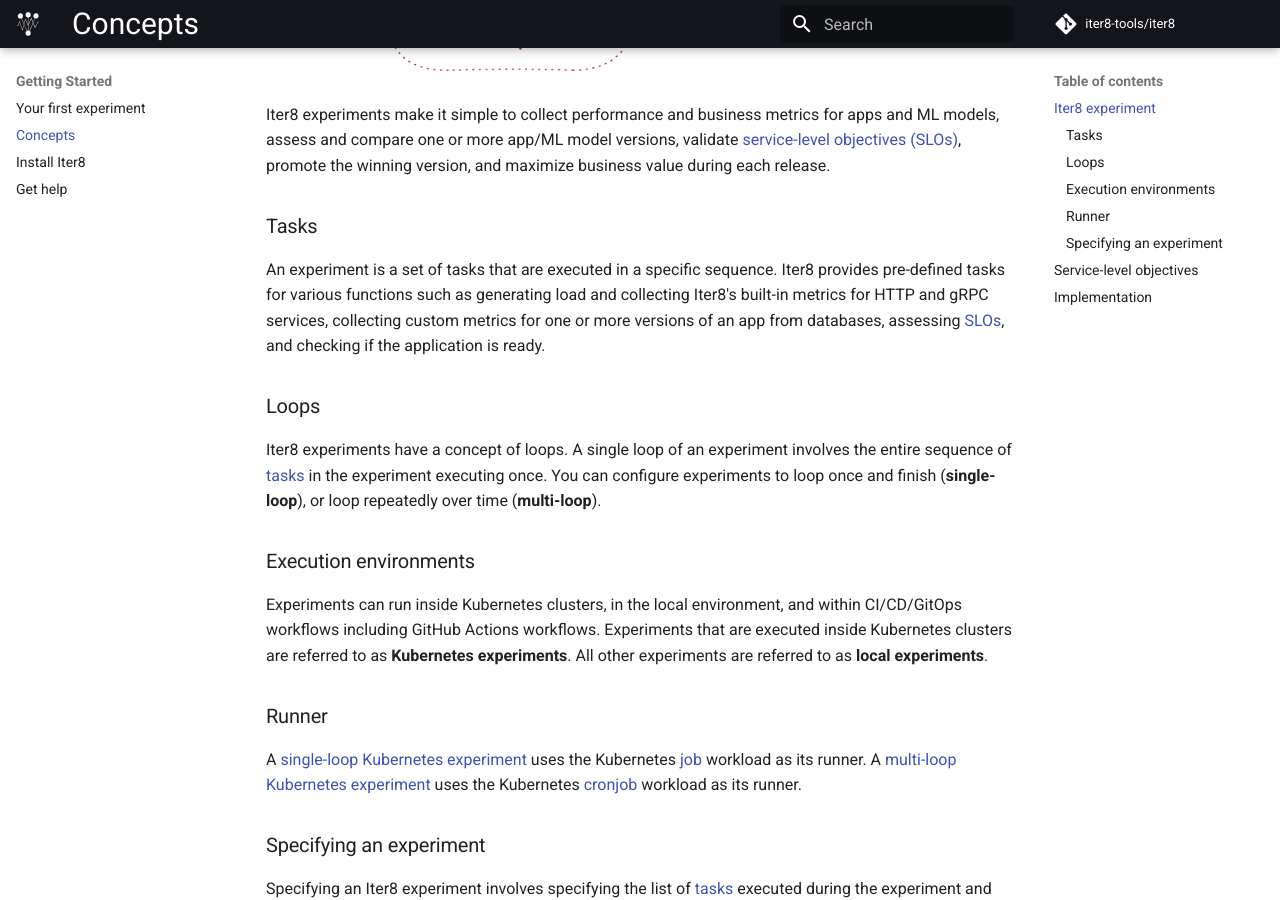
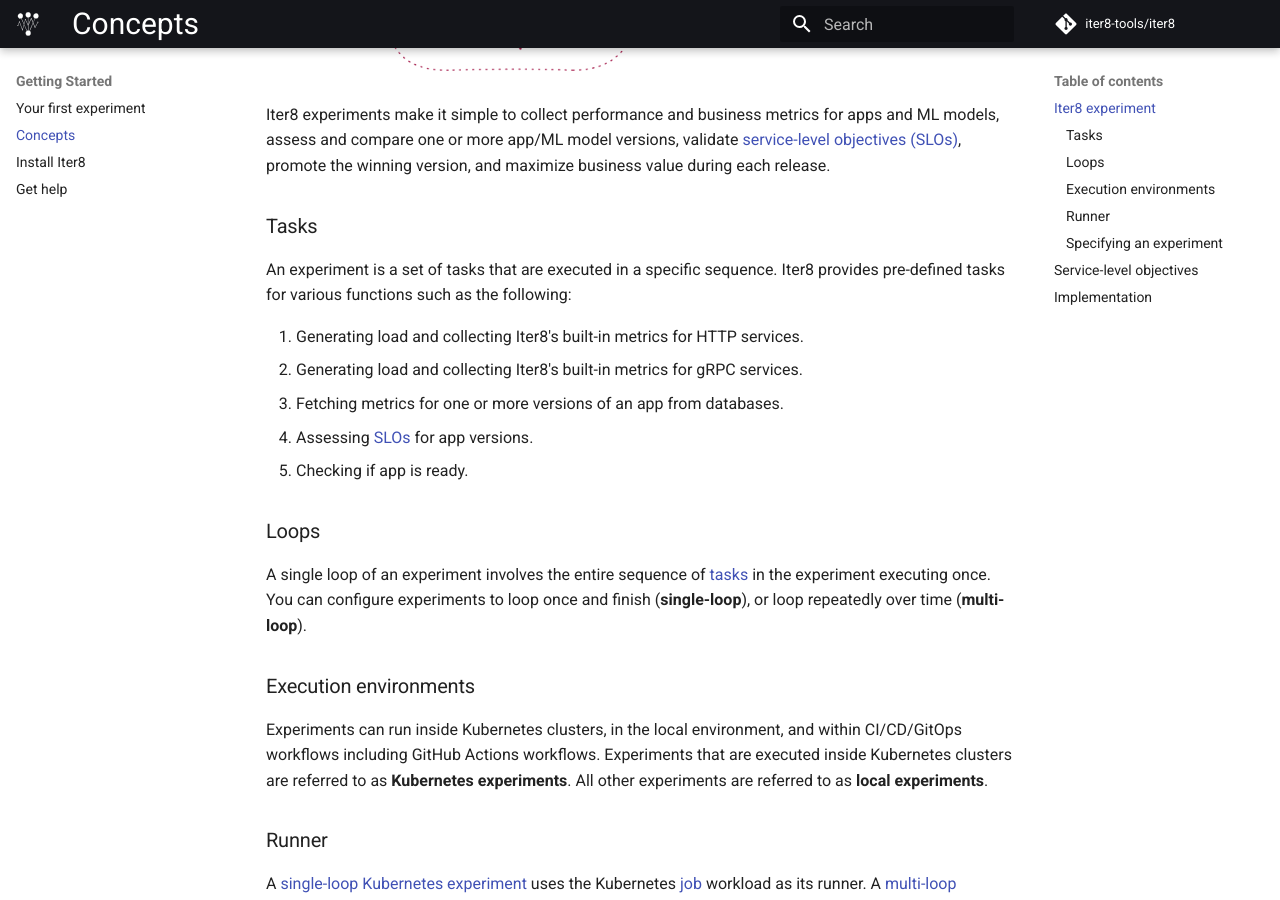
Before and after one commit to iter8-tools/docs, an MkDocs documentation site: the page built from docs/getting-started/concepts.md, in a window 1280 px wide and 900 px high, scrolled down 597 px. Built offline with MkDocs 1.6.1 and Material for MkDocs 9.7.7, drawn with Linux system fonts in a browser that asks for light colours; comment, search, counter and statistics services are not loaded; the version menu is left out.

Commit message:
resolving comments
Signed-off-by: Srinivasan Parthasarathy <spartha@us.ibm.com>

```diff
--- a/docs/getting-started/concepts.md
+++ b/docs/getting-started/concepts.md
@@ -13,10 +13,16 @@
 Iter8 experiments make it simple to collect performance and business metrics for apps and ML models, assess and compare one or more app/ML model versions, validate [service-level objectives (SLOs)](#service-level-objectives), promote the winning version, and maximize business value during each release.
 
 ### Tasks
-An experiment is a set of tasks that are executed in a specific sequence. Iter8 provides pre-defined tasks for various functions such as generating load and collecting Iter8's built-in metrics for HTTP and gRPC services, collecting custom metrics for one or more versions of an app from databases, assessing [SLOs](#service-level-objectives), and checking if the application is ready.
+An experiment is a set of tasks that are executed in a specific sequence. Iter8 provides pre-defined tasks for various functions such as the following:
+
+1. Generating load and collecting Iter8's built-in metrics for HTTP services.
+2. Generating load and collecting Iter8's built-in metrics for gRPC services.
+3. Fetching metrics for one or more versions of an app from databases.
+4. Assessing [SLOs](#service-level-objectives) for app versions.
+5. Checking if app is ready.
 
 ### Loops
-Iter8 experiments have a concept of loops. A single loop of an experiment involves the entire sequence of [tasks](#tasks) in the experiment executing once. You can configure experiments to loop once and finish (**single-loop**), or loop repeatedly over time (**multi-loop**).
+A single loop of an experiment involves the entire sequence of [tasks](#tasks) in the experiment executing once. You can configure experiments to loop once and finish (**single-loop**), or loop repeatedly over time (**multi-loop**).
 
 ### Execution environments
 Experiments can run inside Kubernetes clusters, in the local environment, and within CI/CD/GitOps workflows including GitHub Actions workflows. Experiments that are executed inside Kubernetes clusters are referred to as **Kubernetes experiments**. All other experiments are referred to as **local experiments**.
```
Also changed, not shown: docs/getting-started/installghaction.md (+1 -1 lines).
